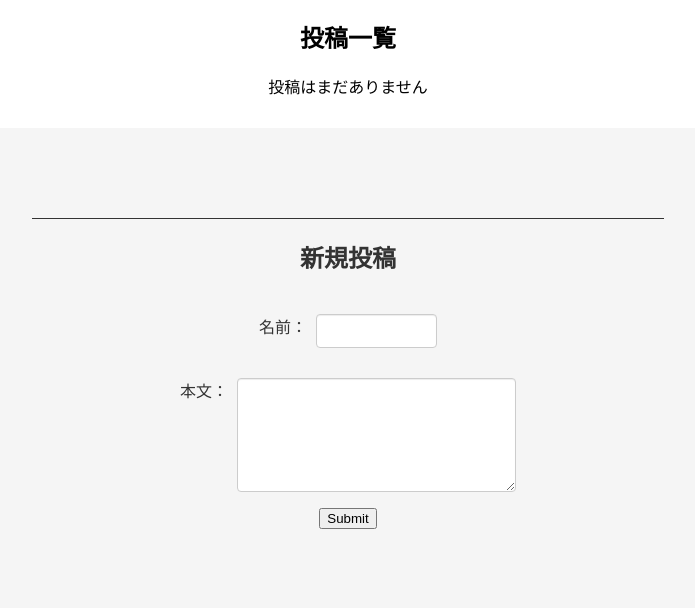
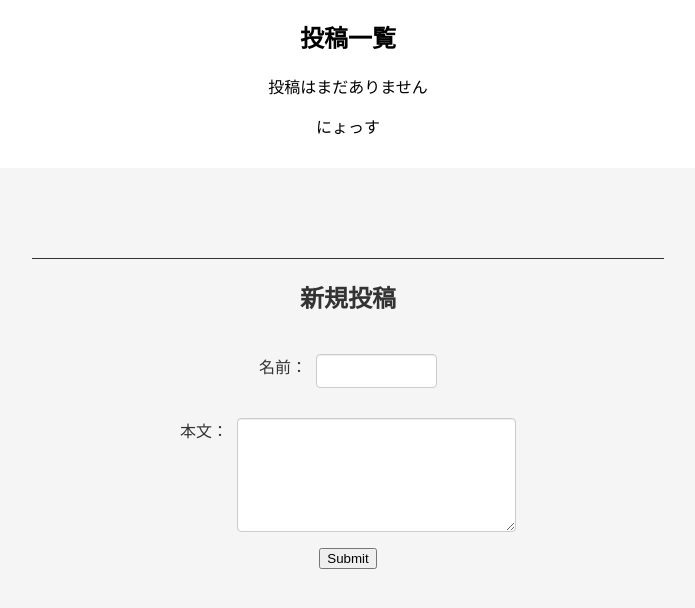
Before and after one commit to tomatotamada/post-site, a plain HTML site: page index.html in a window 1280 px wide. Shown: the part 70-678 px from the top of the page, without its empty margins (292-987 px from the left). Drawn offline with Linux system fonts and the light colour scheme.

Commit message:
first-commit

```diff
--- a/index.html
+++ b/index.html
@@ -12,6 +12,7 @@
   <section class="posting">
     <h2>投稿一覧</h2>
     <p>投稿はまだありません</p>
+    にょっす
   </section>
 
   <section>
```
